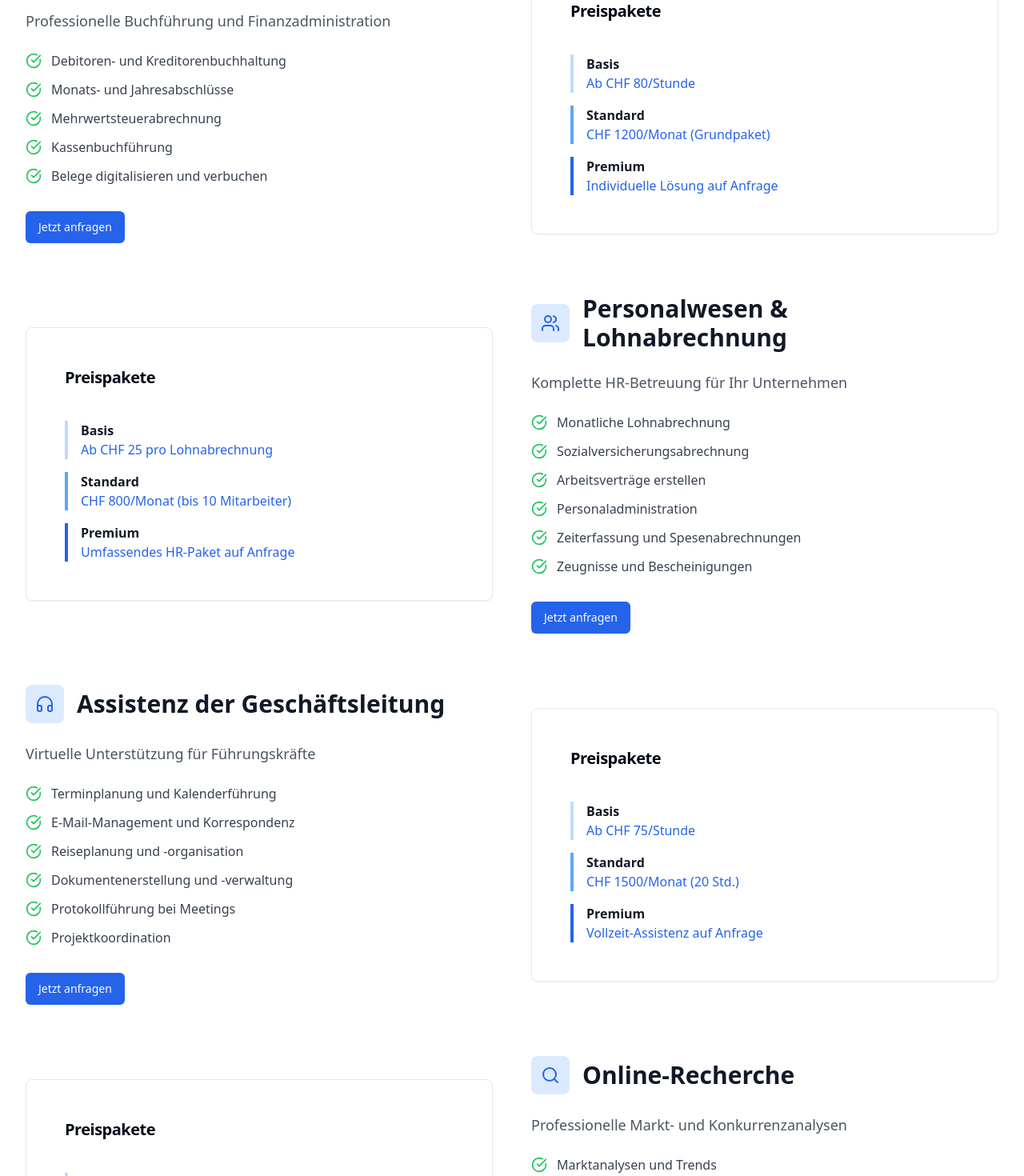
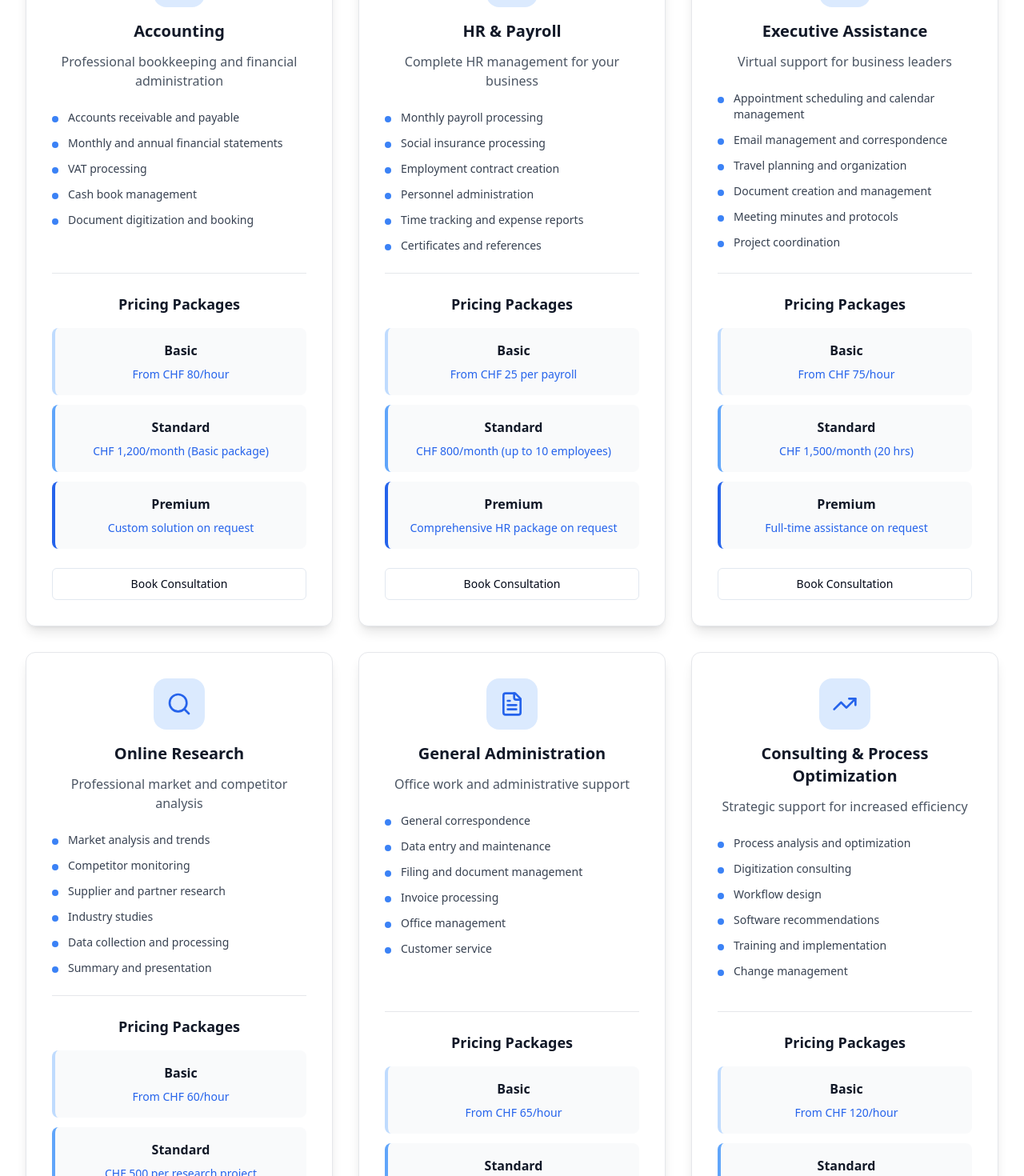
Before and after one commit to SensaiXo/haehni-virtuell-shop, a React (Vite) app: page /leistungen in a window 1280 px wide. Shown: the part 520-1990 px from the top of the page at 80% size. Built offline with nearby package versions, Linux system fonts and the light colour scheme.

Commit message:
Refactor: Update services page and navbar
- Updated the services page with the provided HTML.
- Ensured the navbar items are on one line in German.
- Added a slight transparency effect to the navbar on scroll.

```diff
--- a/src/pages/Leistungen.tsx
+++ b/src/pages/Leistungen.tsx
@@ -1,187 +1,252 @@
 
-import React from 'react';
+import React, { useState, useEffect } from 'react';
 import Layout from '@/components/Layout';
 import { Calculator, Users, HeadphonesIcon, Search, FileText, TrendingUp, CheckCircle } from 'lucide-react';
-import { Card, CardContent, CardDescription, CardHeader, CardTitle } from '@/components/ui/card';
 import { Button } from '@/components/ui/button';
 import { Link } from 'react-router-dom';
 
 const Leistungen = () => {
+  const [selectedPackages, setSelectedPackages] = useState<Record<string, { tier: string; price: string }>>({});
+
   const services = [
     {
       icon: Calculator,
-      title: 'Buchhaltung',
-      description: 'Professionelle Buchführung und Finanzadministration',
+      title: 'Accounting',
+      description: 'Professional bookkeeping and financial administration',
       details: [
-        'Debitoren- und Kreditorenbuchhaltung',
-        'Monats- und Jahresabschlüsse',
-        'Mehrwertsteuerabrechnung',
-        'Kassenbuchführung',
-        'Belege digitalisieren und verbuchen'
+        'Accounts receivable and payable',
+        'Monthly and annual financial statements',
+        'VAT processing',
+        'Cash book management',
+        'Document digitization and booking'
       ],
-      packages: {
-        basic: 'Ab CHF 80/Stunde',
-        standard: 'CHF 1200/Monat (Grundpaket)',
-        premium: 'Individuelle Lösung auf Anfrage'
-      }
+      packages: [
+        { tier: 'Basic', price: 'From CHF 80/hour' },
+        { tier: 'Standard', price: 'CHF 1,200/month (Basic package)' },
+        { tier: 'Premium', price: 'Custom solution on request' }
+      ],
+      serviceKey: 'accounting'
     },
     {
       icon: Users,
-      title: 'Personalwesen & Lohnabrechnung',
-      description: 'Komplette HR-Betreuung für Ihr Unternehmen',
+      title: 'HR & Payroll',
+      description: 'Complete HR management for your business',
       details: [
-        'Monatliche Lohnabrechnung',
-        'Sozialversicherungsabrechnung',
-        'Arbeitsverträge erstellen',
-        'Personaladministration',
-        'Zeiterfassung und Spesenabrechnungen',
-        'Zeugnisse und Bescheinigungen'
+        'Monthly payroll processing',
+        'Social insurance processing',
+        'Employment contract creation',
+        'Personnel administration',
+        'Time tracking and expense reports',
+        'Certificates and references'
       ],
-      packages: {
-        basic: 'Ab CHF 25 pro Lohnabrechnung',
-        standard: 'CHF 800/Monat (bis 10 Mitarbeiter)',
-        premium: 'Umfassendes HR-Paket auf Anfrage'
-      }
+      packages: [
+        { tier: 'Basic', price: 'From CHF 25 per payroll' },
+        { tier: 'Standard', price: 'CHF 800/month (up to 10 employees)' },
+        { tier: 'Premium', price: 'Comprehensive HR package on request' }
+      ],
+      serviceKey: 'hr'
     },
     {
       icon: HeadphonesIcon,
-      title: 'Assistenz der Geschäftsleitung',
-      description: 'Virtuelle Unterstützung für Führungskräfte',
+      title: 'Executive Assistance',
+      description: 'Virtual support for business leaders',
       details: [
-        'Terminplanung und Kalenderführung',
-        'E-Mail-Management und Korrespondenz',
-        'Reiseplanung und -organisation',
-        'Dokumentenerstellung und -verwaltung',
-        'Protokollführung bei Meetings',
-        'Projektkoordination'
+        'Appointment scheduling and calendar management',
+        'Email management and correspondence',
+        'Travel planning and organization',
+        'Document creation and management',
+        'Meeting minutes and protocols',
+        'Project coordination'
       ],
-      packages: {
-        basic: 'Ab CHF 75/Stunde',
-        standard: 'CHF 1500/Monat (20 Std.)',
-        premium: 'Vollzeit-Assistenz auf Anfrage'
-      }
+      packages: [
+        { tier: 'Basic', price: 'From CHF 75/hour' },
+        { tier: 'Standard', price: 'CHF 1,500/month (20 hrs)' },
+        { tier: 'Premium', price: 'Full-time assistance on request' }
+      ],
+      serviceKey: 'executive'
     },
     {
       icon: Search,
-      title: 'Online-Recherche',
-      description: 'Professionelle Markt- und Konkurrenzanalysen',
+      title: 'Online Research',
+      description: 'Professional market and competitor analysis',
       details: [
-        'Marktanalysen und Trends',
-        'Konkurrenzbeobachtung',
-        'Lieferanten- und Partnerrecherche',
-        'Branchenstudien',
-        'Datensammlung und -aufbereitung',
-        'Zusammenfassung und Präsentation'
+        'Market analysis and trends',
+        'Competitor monitoring',
+        'Supplier and partner research',
+        'Industry studies',
+        'Data collection and processing',
+        'Summary and presentation'
       ],
-      packages: {
-        basic: 'Ab CHF 60/Stunde',
-        standard: 'CHF 500 pro Rechercheprojekt',
-        premium: 'Laufende Marktbeobachtung ab CHF 800/Monat'
-      }
+      packages: [
+        { tier: 'Basic', price: 'From CHF 60/hour' },
+        { tier: 'Standard', price: 'CHF 500 per research project' },
+        { tier: 'Premium', price: 'Ongoing market monitoring from CHF 800/month' }
+      ],
+      serviceKey: 'research'
     },
     {
       icon: FileText,
-      title: 'Allgemeine Administration',
-      description: 'Büroarbeiten und administrative Unterstützung',
+      title: 'General Administration',
+      description: 'Office work and administrative support',
       details: [
-        'Allgemeine Korrespondenz',
-        'Datenerfassung und -pflege',
-        'Archivierung und Dokumentenmanagement',
-        'Rechnungsstellung',
-        'Office-Management',
-        'Kundenbetreuung'
+        'General correspondence',
+        'Data entry and maintenance',
+        'Filing and document management',
+        'Invoice processing',
+        'Office management',
+        'Customer service'
       ],
-      packages: {
-        basic: 'Ab CHF 65/Stunde',
-        standard: 'CHF 1000/Monat (15 Std.)',
-        premium: 'Vollservice-Paket auf Anfrage'
-      }
+      packages: [
+        { tier: 'Basic', price: 'From CHF 65/hour' },
+        { tier: 'Standard', price: 'CHF 1,000/month (15 hrs)' },
+        { tier: 'Premium', price: 'Full-service package on request' }
+      ],
+      serviceKey: 'admin'
     },
     {
       icon: TrendingUp,
-      title: 'Beratung & Prozessoptimierung',
-      description: 'Strategische Unterstützung für mehr Effizienz',
+      title: 'Consulting & Process Optimization',
+      description: 'Strategic support for increased efficiency',
       details: [
-        'Prozessanalyse und -optimierung',
-        'Digitalisierungsberatung',
-        'Workflow-Design',
-        'Software-Empfehlungen',
-        'Schulungen und Einführungen',
-        'Change Management'
+        'Process analysis and optimization',
+        'Digitization consulting',
+        'Workflow design',
+        'Software recommendations',
+        'Training and implementation',
+        'Change management'
       ],
-      packages: {
-        basic: 'Ab CHF 120/Stunde',
-        standard: 'CHF 2500 Analyse-Paket',
-        premium: 'Langzeit-Beratung auf Anfrage'
-      }
+      packages: [
+        { tier: 'Basic', price: 'From CHF 120/hour' },
+        { tier: 'Standard', price: 'CHF 2,500 analysis package' },
+        { tier: 'Premium', price: 'Long-term consulting on request' }
+      ],
+      serviceKey: 'consulting'
     }
   ];
+
+  const selectPackage = (service: string, tier: string, price: string) => {
+    setSelectedPackages(prev => {
+      const newSelection = { ...prev };
+
+      if (newSelection[service]?.tier === tier) {
+        // If clicking the same package, deselect it
+        delete newSelection[service];
+      } else {
+        // Select new package
+        newSelection[service] = { tier, price };
+      }
+
+      return newSelection;
+    });
+  };
+
+  const getColorClasses = (index: number) => {
+    const colors = [
+      'border-blue-200',
+      'border-blue-400',
+      'border-blue-600'
+    ];
+    return colors[index] || colors[0];
+  };
+
+  const selectedCount = Object.keys(selectedPackages).length;
+
+  const submitGlobalQuote = () => {
+    if (selectedCount === 0) {
+      alert('Please select at least one package');
+      return;
+    }
+
+    let message = `Combined Quote Request\n\n`;
+    message += `Services Selected: ${selectedCount}\n\n`;
+
+    Object.entries(selectedPackages).forEach(([service, details]) => {
+      message += `${service}\n`;
+      message += `Package: ${details.tier}\n`;
+      message += `Price: ${details.price}\n\n`;
+    });
+
+    message += `We'll contact you shortly with a comprehensive quote for all selected services!`;
+
+    alert(message);
+  };
 
   return (
     <Layout>
       {/* Hero Section */}
-      <section className="bg-gradient-to-br from-blue-50 to-white py-20">
+      <section className="bg-gradient-to-r from-blue-50 to-white py-20">
         <div className="max-w-7xl mx-auto px-4 sm:px-6 lg:px-8 text-center">
           <h1 className="text-4xl md:text-5xl font-bold text-gray-900 mb-6">
-            Unsere Leistungen
+            Our Services
           </h1>
           <p className="text-xl text-gray-600 max-w-3xl mx-auto">
-            Professionelle Bürodienstleistungen für Unternehmen jeder Größe.
-            Entlasten Sie sich von administrativen Aufgaben und konzentrieren Sie sich auf Ihr Kerngeschäft.
+            Professional business administration services for companies of all sizes. Let us handle your administrative tasks so you can focus on your core business.
           </p>
         </div>
       </section>
 
-      {/* Services Details */}
+      {/* Services Grid */}
       <section className="py-20">
         <div className="max-w-7xl mx-auto px-4 sm:px-6 lg:px-8">
-          <div className="space-y-16">
+          <div className="grid grid-cols-1 md:grid-cols-2 lg:grid-cols-3 gap-8">
             {services.map((service, index) => (
-              <div key={index} className="grid grid-cols-1 lg:grid-cols-2 gap-12 items-center">
-                <div className={`${index % 2 === 1 ? 'lg:order-2' : ''}`}>
-                  <div className="flex items-center mb-6">
-                    <div className="w-12 h-12 bg-blue-100 text-blue-600 rounded-lg flex items-center justify-center mr-4">
-                      <service.icon className="w-6 h-6" />
-                    </div>
-                    <h2 className="text-3xl font-bold text-gray-900">{service.title}</h2>
+              <div key={index} className="bg-white border border-gray-200 rounded-xl p-8 shadow-lg hover:shadow-xl hover:transform hover:-translate-y-1 transition-all duration-300 flex flex-col h-full">
+                {/* Service Header */}
+                <div className="text-center mb-6">
+                  <div className="w-16 h-16 bg-blue-100 text-blue-600 rounded-2xl flex items-center justify-center mx-auto mb-4">
+                    <service.icon className="w-8 h-8" />
+                  </div>
+                  <h2 className="text-xl font-bold text-gray-900 mb-3">{service.title}</h2>
+                  <p className="text-gray-600">{service.description}</p>
+                </div>
+
+                {/* Service Details */}
+                <div className="flex-grow mb-6">
+                  <ul className="space-y-3">
+                    {service.details.map((detail, detailIndex) => (
+                      <li key={detailIndex} className="flex items-start">
+                        <div className="w-2 h-2 bg-blue-500 rounded-full mr-3 mt-2 flex-shrink-0"></div>
+                        <span className="text-sm text-gray-700">{detail}</span>
+                      </li>
+                    ))}
+                  </ul>
+                </div>
+
+                {/* Pricing Section */}
+                <div className="border-t border-gray-200 pt-6">
+                  <h3 className="text-lg font-semibold text-gray-900 mb-4 text-center">Pricing Packages</h3>
+                  <div className="space-y-3 mb-6">
+                    {service.packages.map((pkg, pkgIndex) => {
+                      const isSelected = selectedPackages[service.title]?.tier === pkg.tier;
+                      return (
+                        <div
+                          key={pkgIndex}
+                          onClick={() => selectPackage(service.title, pkg.tier, pkg.price)}
+                          className={`p-4 border-l-4 ${getColorClasses(pkgIndex)} bg-gray-50 rounded-lg cursor-pointer transition-all duration-300 hover:bg-blue-50 hover:transform hover:-translate-y-0.5 hover:shadow-md relative ${
+                            isSelected ? 'bg-blue-100 border-blue-600 shadow-md' : ''
+                          }`}
+                        >
+                          {isSelected && (
+                            <div className="absolute top-2 right-3 text-blue-600 font-bold text-lg">✓</div>
+                          )}
+                          <div className="font-semibold text-gray-900 text-center">{pkg.tier}</div>
+                          <div className="text-blue-600 font-medium text-sm text-center mt-2">{pkg.price}</div>
+                        </div>
+                      );
+                    })}
                   </div>
 
-                  <p className="text-lg text-gray-600 mb-6">{service.description}</p>
+                  {selectedPackages[service.title] && (
+                    <div className="text-sm text-green-600 font-medium mb-4 text-center">
+                      Selected: {selectedPackages[service.title].tier} - {selectedPackages[service.title].price}
+                    </div>
+                  )}
 
-                  <div className="space-y-3 mb-8">
-                    {service.details.map((detail, detailIndex) => (
-                      <div key={detailIndex} className="flex items-start">
-                        <CheckCircle className="w-5 h-5 text-green-500 mr-3 mt-0.5 flex-shrink-0" />
-                        <span className="text-gray-700">{detail}</span>
-                      </div>
-                    ))}
+                  <div className="text-center">
+                    <Button variant="outline" className="w-full">
+                      <Link to="/buchung">Book Consultation</Link>
+                    </Button>
                   </div>
-
-                  <Button asChild className="bg-blue-600 hover:bg-blue-700">
-                    <Link to="/buchung">Jetzt anfragen</Link>
-                  </Button>
-                </div>
-
-                <div className={`${index % 2 === 1 ? 'lg:order-1' : ''}`}>
-                  <Card className="p-6">
-                    <CardHeader>
-                      <CardTitle className="text-xl mb-4">Preispakete</CardTitle>
-                    </CardHeader>
-                    <CardContent className="space-y-4">
-                      <div className="border-l-4 border-blue-200 pl-4">
-                        <div className="font-semibold text-gray-900">Basis</div>
-                        <div className="text-blue-600">{service.packages.basic}</div>
-                      </div>
-                      <div className="border-l-4 border-blue-400 pl-4">
-                        <div className="font-semibold text-gray-900">Standard</div>
-                        <div className="text-blue-600">{service.packages.standard}</div>
-                      </div>
-                      <div className="border-l-4 border-blue-600 pl-4">
-                        <div className="font-semibold text-gray-900">Premium</div>
-                        <div className="text-blue-600">{service.packages.premium}</div>
-                      </div>
-                    </CardContent>
-                  </Card>
                 </div>
               </div>
             ))}
@@ -189,18 +254,45 @@ const Leistungen = () => {
         </div>
       </section>
 
+      {/* Global Quote Panel */}
+      {selectedCount > 0 && (
+        <div className="fixed bottom-5 right-5 bg-white border-2 border-blue-600 rounded-xl p-5 shadow-xl max-w-sm z-50 transition-all duration-300">
+          <button
+            onClick={() => setSelectedPackages({})}
+            className="absolute top-2 right-3 text-gray-400 hover:text-gray-600 text-xl"
+          >
+            ×
+          </button>
+          <div className="text-lg font-semibold text-gray-900 mb-3">Selected Services</div>
+          <div className="max-h-48 overflow-y-auto mb-4">
+            {Object.entries(selectedPackages).map(([service, details]) => (
+              <div key={service} className="text-sm text-gray-700 mb-2 p-2 bg-gray-50 rounded-lg border-l-3 border-blue-600">
+                <div className="font-semibold text-gray-900">{service}</div>
+                <div>{details.tier} - {details.price}</div>
+              </div>
+            ))}
+          </div>
+          <Button onClick={submitGlobalQuote} className="w-full bg-blue-600 hover:bg-blue-700 mb-2">
+            Get Combined Quote
+          </Button>
+          <div className="text-xs text-gray-500 text-center">
+            Select packages from different services above
+          </div>
+        </div>
+      )}
+
       {/* CTA Section */}
       <section className="py-20 bg-blue-600">
         <div className="max-w-4xl mx-auto text-center px-4 sm:px-6 lg:px-8">
           <h2 className="text-3xl md:text-4xl font-bold text-white mb-4">
-            Interessiert an unseren Leistungen?
+            Interested in Our Services?
           </h2>
           <p className="text-xl text-blue-100 mb-8">
-            Vereinbaren Sie jetzt Ihr kostenloses Erstgespräch und lassen Sie uns gemeinsam die beste Lösung für Ihr Unternehmen finden.
+            Schedule your free consultation now and let us find the best solution for your business together.
           </p>
           <Button asChild size="lg" className="bg-white text-blue-600 hover:bg-gray-100">
             <Link to="/buchung">
-              Kostenloses Erstgespräch buchen
+              Book Free Consultation
             </Link>
           </Button>
         </div>
```
Also changed, not shown: src/components/Navigation.tsx (+21 -9 lines).
